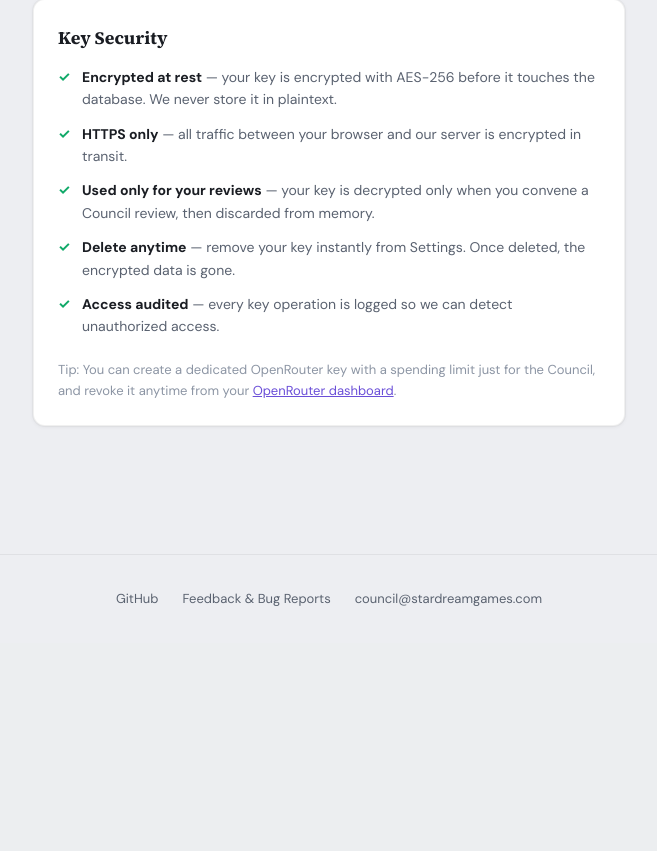
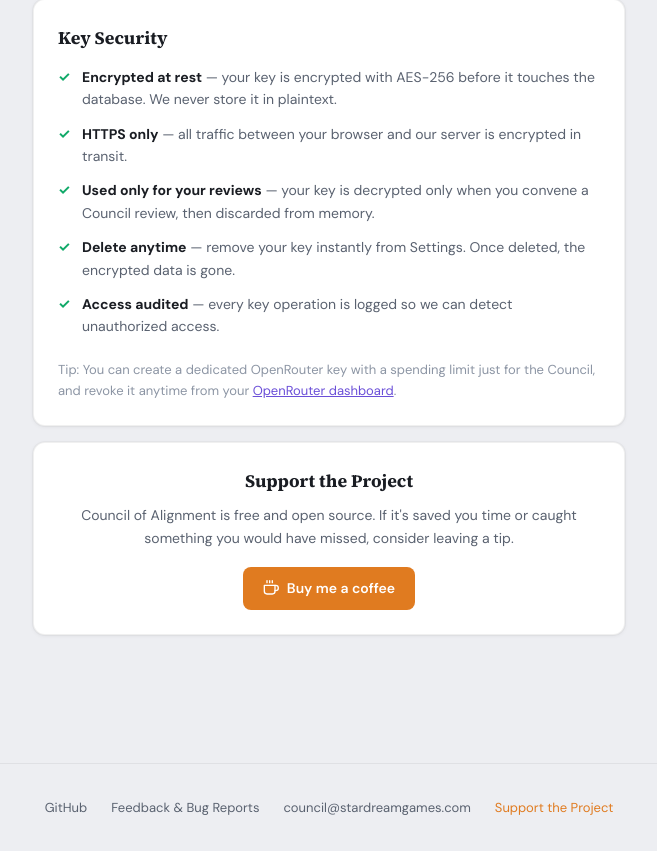
Before and after one commit to scifi-signals/council-of-alignment, a Python web app: template templates/settings.html in a window 1280 px wide. Shown: the part 907-1758 px from the top of the page, without its empty margins (311-968 px from the left). Before the commit the page ends 1513 px from the top, so only its background shows below. Run offline with Jinja, Linux system fonts and the light colour scheme; the template is opened without the code that fills it, so the values that code supplies are empty.

Commit message:
Restore Ko-fi tip jar links — Stripe reconnected
Co-Authored-By: Claude Opus 4.6 <noreply@anthropic.com>

```diff
--- a/templates/base.html
+++ b/templates/base.html
@@ -54,6 +54,7 @@
             <a href="https://github.com/scifi-signals/council-of-alignment" target="_blank" rel="noopener">GitHub</a>
             <a href="https://github.com/scifi-signals/council-of-alignment/issues" target="_blank" rel="noopener">Feedback &amp; Bug Reports</a>
             <a href="mailto:council@stardreamgames.com">council@stardreamgames.com</a>
+            <a href="https://ko-fi.com/scifisignals" target="_blank" rel="noopener" class="footer-kofi">Support the Project</a>
         </div>
     </footer>
     <script src="/static/app.js"></script>
--- a/templates/home.html
+++ b/templates/home.html
@@ -138,7 +138,7 @@
                 </a>
             </div>
         </div>
-        <p class="pricing-note">Council of Alignment is open source and free to self-host. <a href="https://github.com/scifi-signals/council-of-alignment" target="_blank" rel="noopener">View on GitHub</a></p>
+        <p class="pricing-note">Council of Alignment is open source and free to use. If it saves you time, consider <a href="https://ko-fi.com/scifisignals" target="_blank" rel="noopener">leaving a tip</a> to help cover server costs.</p>
     </div>
 </section>
 
--- a/templates/settings.html
+++ b/templates/settings.html
@@ -90,5 +90,16 @@
         </p>
     </div>
 
+    <!-- Support Section -->
+    <div class="settings-section support-section">
+        <h3>Support the Project</h3>
+        <p style="font-size: 14px; line-height: 1.7; color: var(--text-secondary);">
+            Council of Alignment is free and open source. If it's saved you time or caught something you would have missed, consider leaving a tip.
+        </p>
+        <a href="https://ko-fi.com/scifisignals" target="_blank" rel="noopener" class="btn btn-kofi">
+            <svg xmlns="http://www.w3.org/2000/svg" width="16" height="16" viewBox="0 0 24 24" fill="none" stroke="currentColor" stroke-width="2" stroke-linecap="round" stroke-linejoin="round"><path d="M18 8h1a4 4 0 0 1 0 8h-1"/><path d="M2 8h16v9a4 4 0 0 1-4 4H6a4 4 0 0 1-4-4V8z"/><line x1="6" y1="1" x2="6" y2="4"/><line x1="10" y1="1" x2="10" y2="4"/><line x1="14" y1="1" x2="14" y2="4"/></svg>
+            Buy me a coffee
+        </a>
+    </div>
 </div>
 {% endblock %}
```
